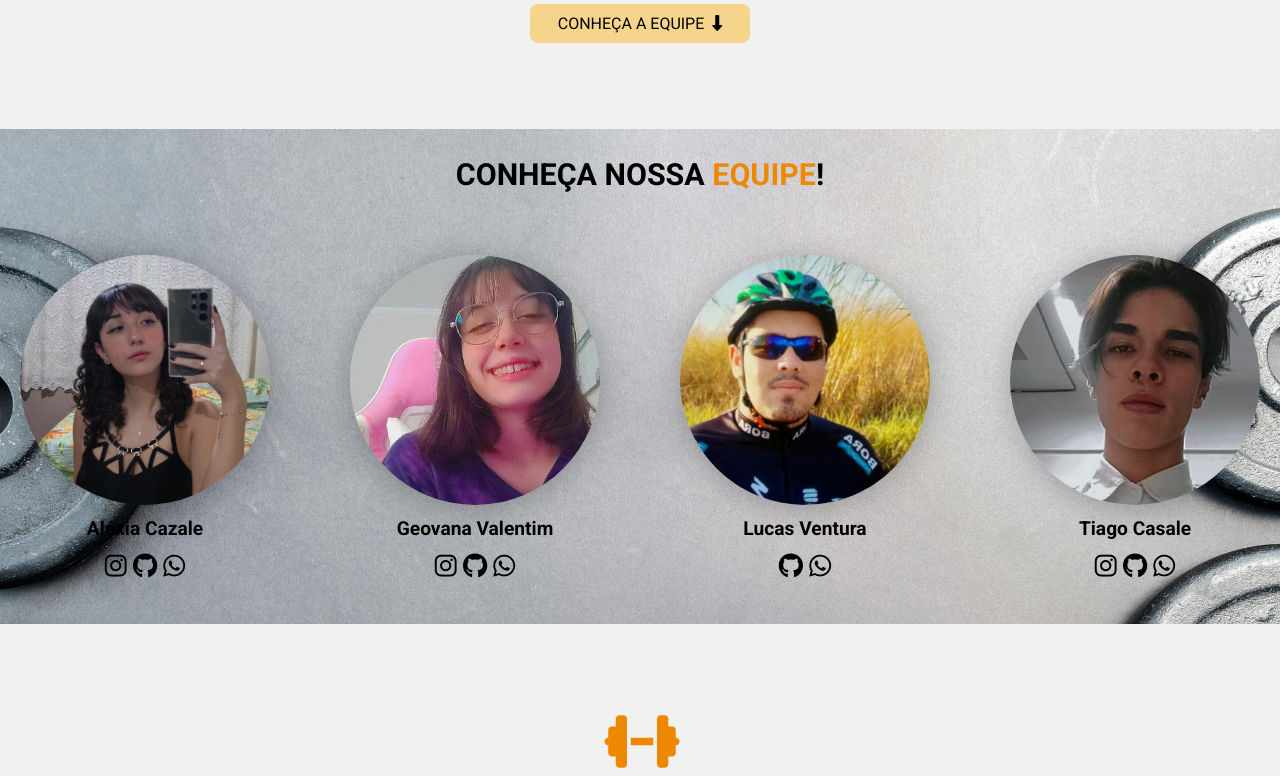
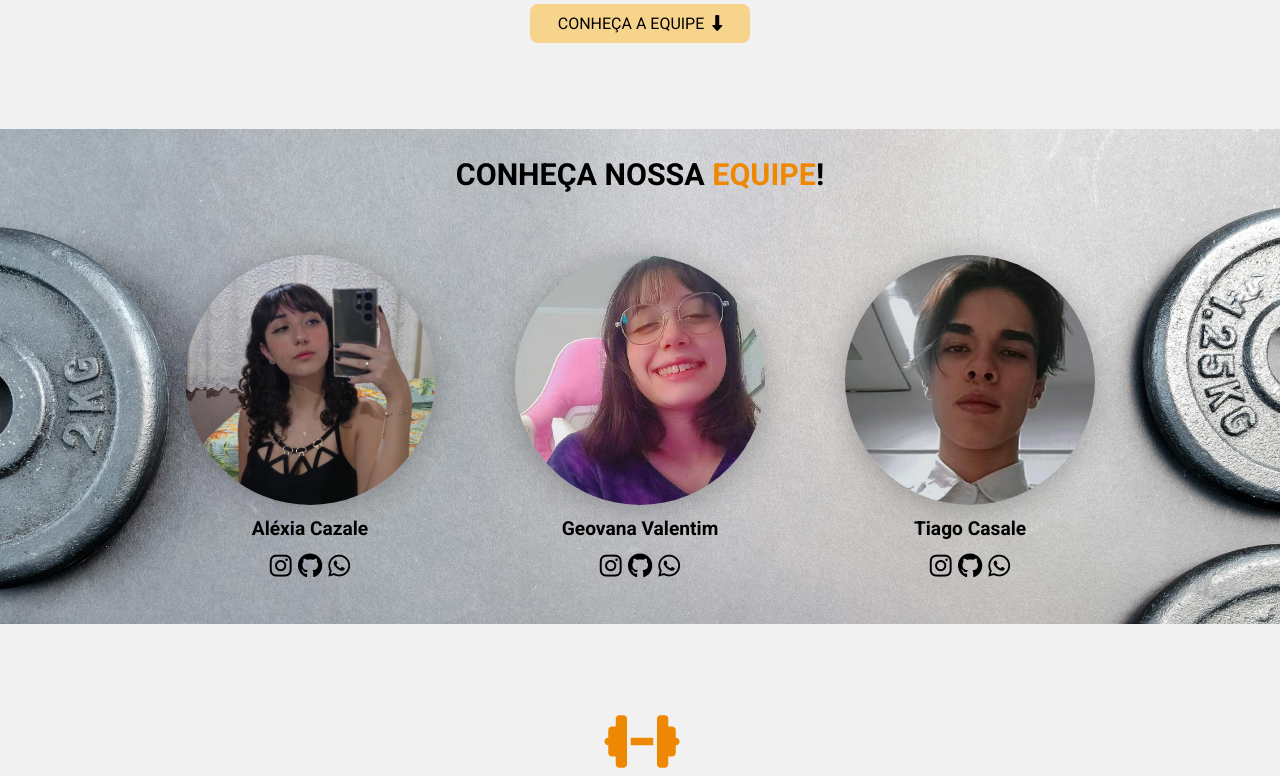
Before and after one commit to FitTechWithU/Project, a PHP site: page / in a window 1280 px wide. Shown: the part 3323-4099 px from the top of the page. Run offline with PHP 8.4, Linux system fonts and the light colour scheme; some libraries are stand-ins or nearby versions.

Commit message:
Alteração no código do index.php

```diff
--- a/views/index.php
+++ b/views/index.php
@@ -205,14 +205,6 @@
                     </div>
                 </div>
                 <div class="card center flex_column">
-                    <img src="../img/equipe/lucas.jpeg" alt="Lucas">
-                    <p><strong>Lucas Ventura</strong></p>
-                    <div class="redes_sociais">
-                        <a href="https://github.com/Lucasmourav" target="_blank"><i class="fa-brands fa-github" style="color: black;"></i></a>
-                        <i class="fa-brands fa-whatsapp" style="color: black;"></i>
-                    </div>
-                </div>
-                <div class="card center flex_column">
                     <img src="../img/equipe/tiago.jpeg" alt="Tiago">
                     <p><strong>Tiago Casale</strong></p>
                     <div class="redes_sociais" id="projeto_scroll">
```
